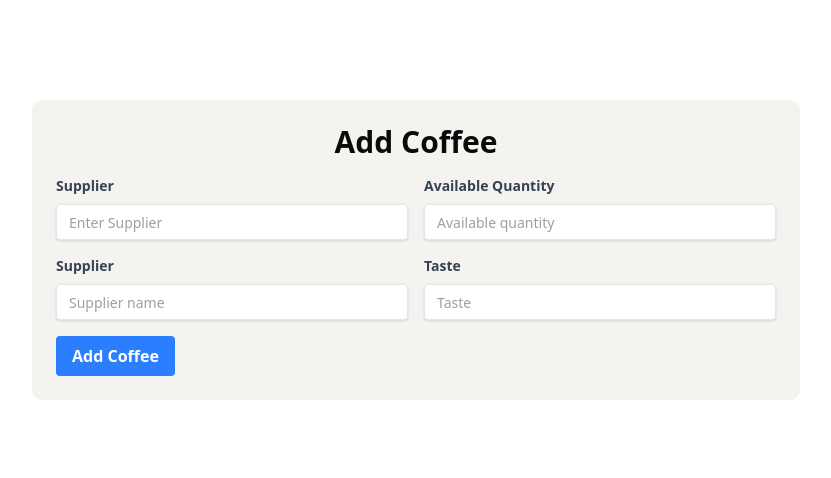
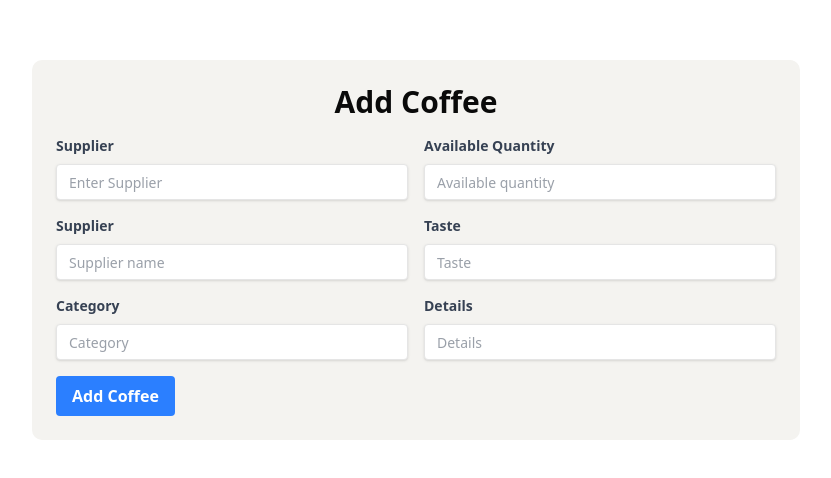
Before and after one commit to rahul3507/Coffee-Store, a React (Vite) app in the folder Coffee-Store-Client/: page /add-coffee in a window 1280 px wide. Shown: the part 150-628 px from the top of the page, without its empty margins (224-1055 px from the left). Built offline with nearby package versions, Linux system fonts and the light colour scheme.

Commit message:
feat: add category and details fields to AddCoffee form

```diff
--- a/Coffee-Store-Client/src/Pages/AddCoffee.jsx
+++ b/Coffee-Store-Client/src/Pages/AddCoffee.jsx
@@ -76,6 +76,39 @@ const AddCoffee = () => {
             </div>
           </div>
 
+          {/* form category and details row */}
+          <div className="grid grid-cols-1 md:grid-cols-2 gap-4">
+            <div className="mb-4">
+              <label
+                className="block text-gray-700 text-sm font-bold mb-2"
+                htmlFor="category"
+              >
+                Category
+              </label>
+              <Input
+                type="text"
+                id="category"
+                placeholder="Category"
+                className="shadow  appearance-none bg-white border rounded w-full py-2 px-3 text-gray-700 leading-tight focus:outline-none focus:shadow-outline"
+              />
+            </div>
+
+            <div className="mb-4">
+              <label
+                className="block text-gray-700 text-sm font-bold mb-2"
+                htmlFor="details"
+              >
+                Details
+              </label>
+              <Input
+                type="text"
+                id="details"
+                placeholder="Details"
+                className="shadow bg-white appearance-none border rounded w-full py-2 px-3 text-gray-700 leading-tight focus:outline-none focus:shadow-outline"
+              />
+            </div>
+          </div>
+
           <button
             type="submit"
             className="bg-blue-500 hover:bg-blue-700 text-white font-bold py-2 px-4 rounded focus:outline-none focus:shadow-outline"
```
